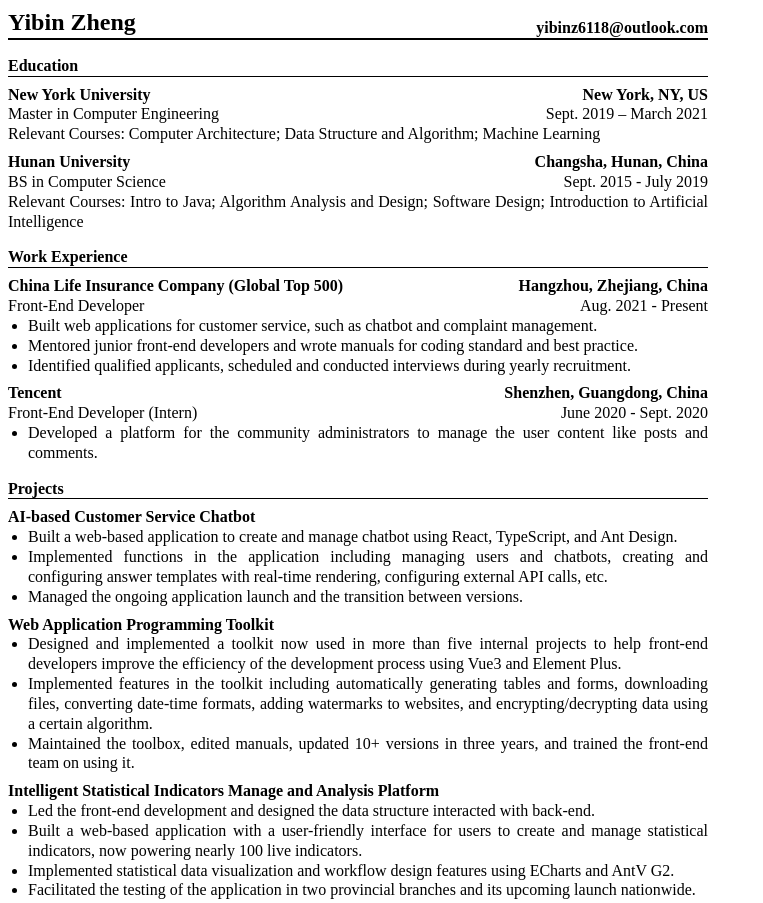
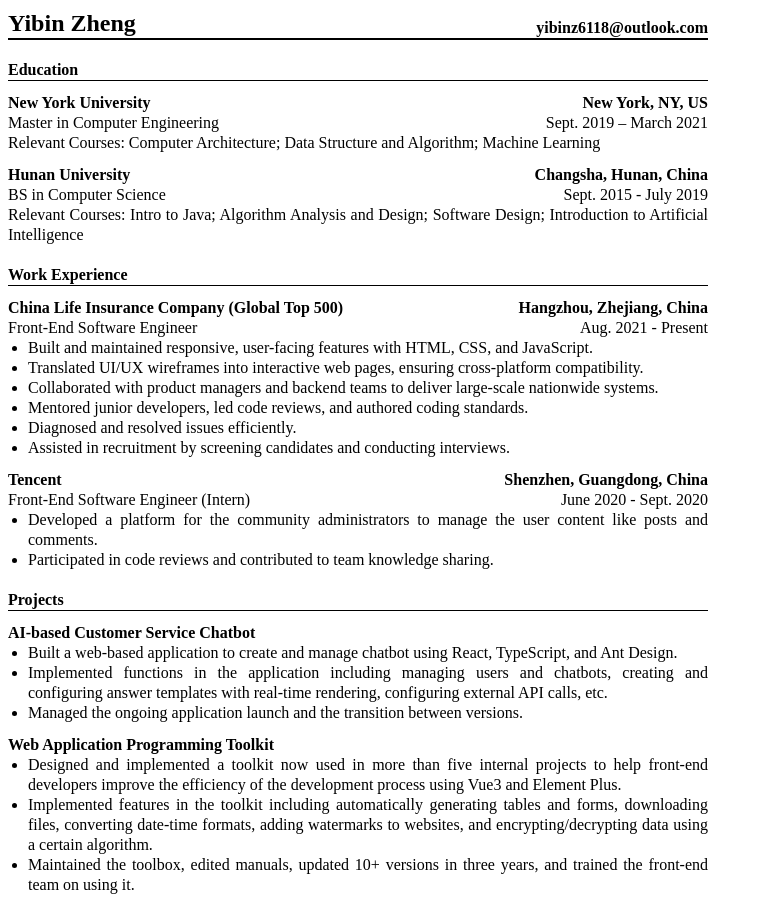
Before and after one commit to zhyib/resume, a plain HTML site: page index.html in a window 1280 px wide. Shown: the top 903 px of the page, without its empty margins (0-763 px from the left). Drawn offline with Linux system fonts and the light colour scheme.

Commit message:
Update job titles and experience details

```diff
--- a/index.css
+++ b/index.css
@@ -2,7 +2,7 @@
 body {
   font-size: 16px;
   font-family: "Times New Roman", Times, serif;
-  line-height: 1.24;
+  line-height: 1.25;
   text-align: justify;
 }
 
@@ -29,12 +29,12 @@
 .block-title {
   font-weight: bold;
   border-bottom: 1px solid black;
-  margin-top: 16px;
+  margin-top: 20px;
 }
 
 .block-subtitle {
   font-weight: bold;
-  margin-top: 8px;
+  margin-top: 12px;
 }
 
 .block-flex {
--- a/index.html
+++ b/index.html
@@ -43,21 +43,30 @@
       <div>Hangzhou, Zhejiang, China</div>
     </div>
     <div class="block-flex">
-      <div>Front-End Developer</div>
+      <div>Front-End Software Engineer</div>
       <div>Aug. 2021 - Present</div>
     </div>
     <ul>
       <li>
-        Built web applications for customer service, such as chatbot and
-        complaint management.
+        Built and maintained responsive, user-facing features with HTML, CSS,
+        and JavaScript.
       </li>
       <li>
-        Mentored junior front-end developers and wrote manuals for coding
-        standard and best practice.
+        Translated UI/UX wireframes into interactive web pages, ensuring
+        cross-platform compatibility.
       </li>
       <li>
-        Identified qualified applicants, scheduled and conducted interviews
-        during yearly recruitment.
+        Collaborated with product managers and backend teams to deliver
+        large-scale nationwide systems.
+      </li>
+      <li>
+        Mentored junior developers, led code reviews, and authored coding
+        standards.
+      </li>
+      <li>Diagnosed and resolved issues efficiently.</li>
+      <li>
+        Assisted in recruitment by screening candidates and conducting
+        interviews.
       </li>
     </ul>
 
@@ -67,13 +76,16 @@
     </div>
     <div></div>
     <div class="block-flex">
-      <div>Front-End Developer (Intern)</div>
+      <div>Front-End Software Engineer (Intern)</div>
       <div>June 2020 - Sept. 2020</div>
     </div>
     <ul>
       <li>
         Developed a platform for the community administrators to manage the user
         content like posts and comments.
+      </li>
+      <li>
+        Participated in code reviews and contributed to team knowledge sharing.
       </li>
     </ul>
 
```
